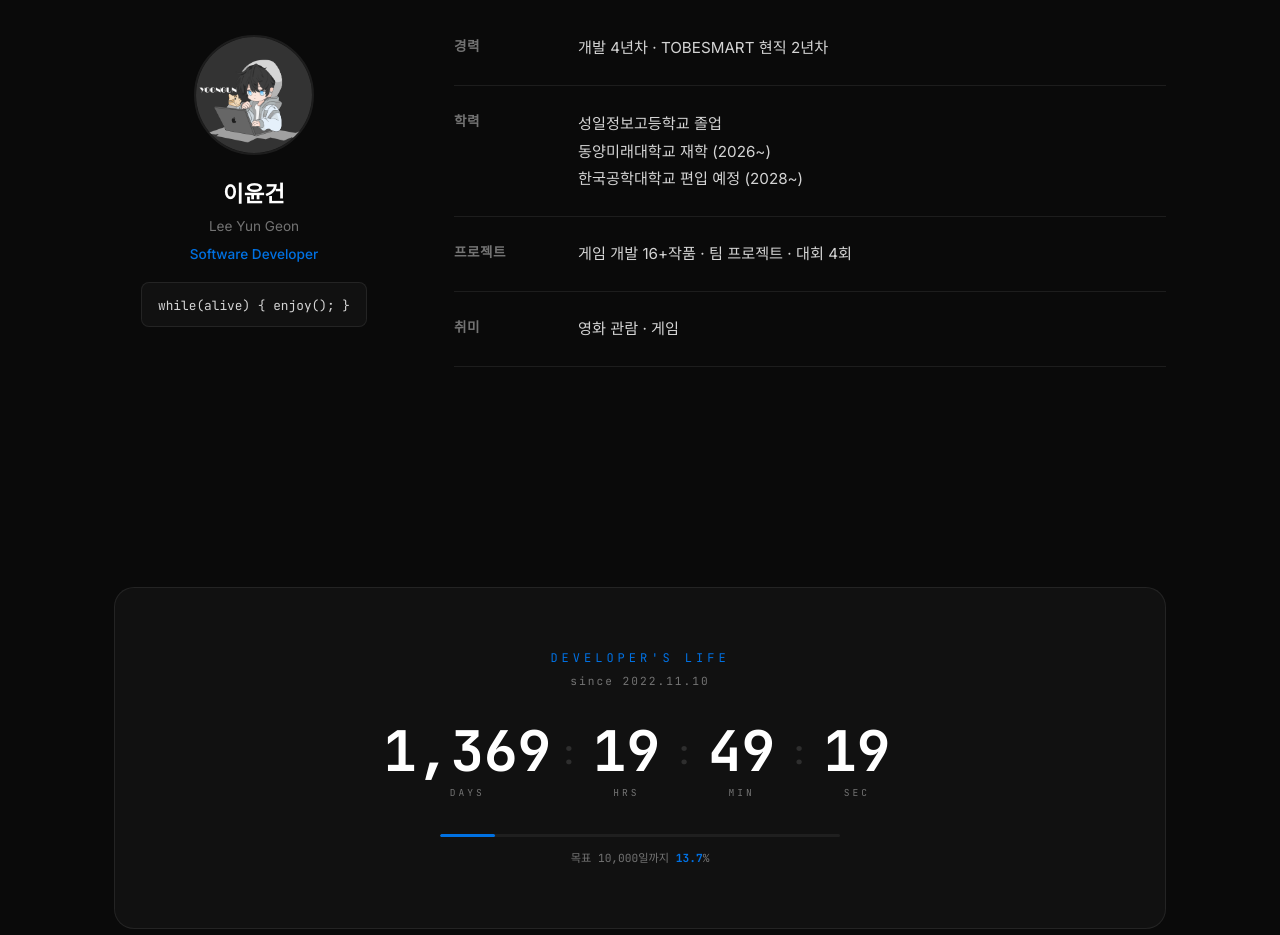
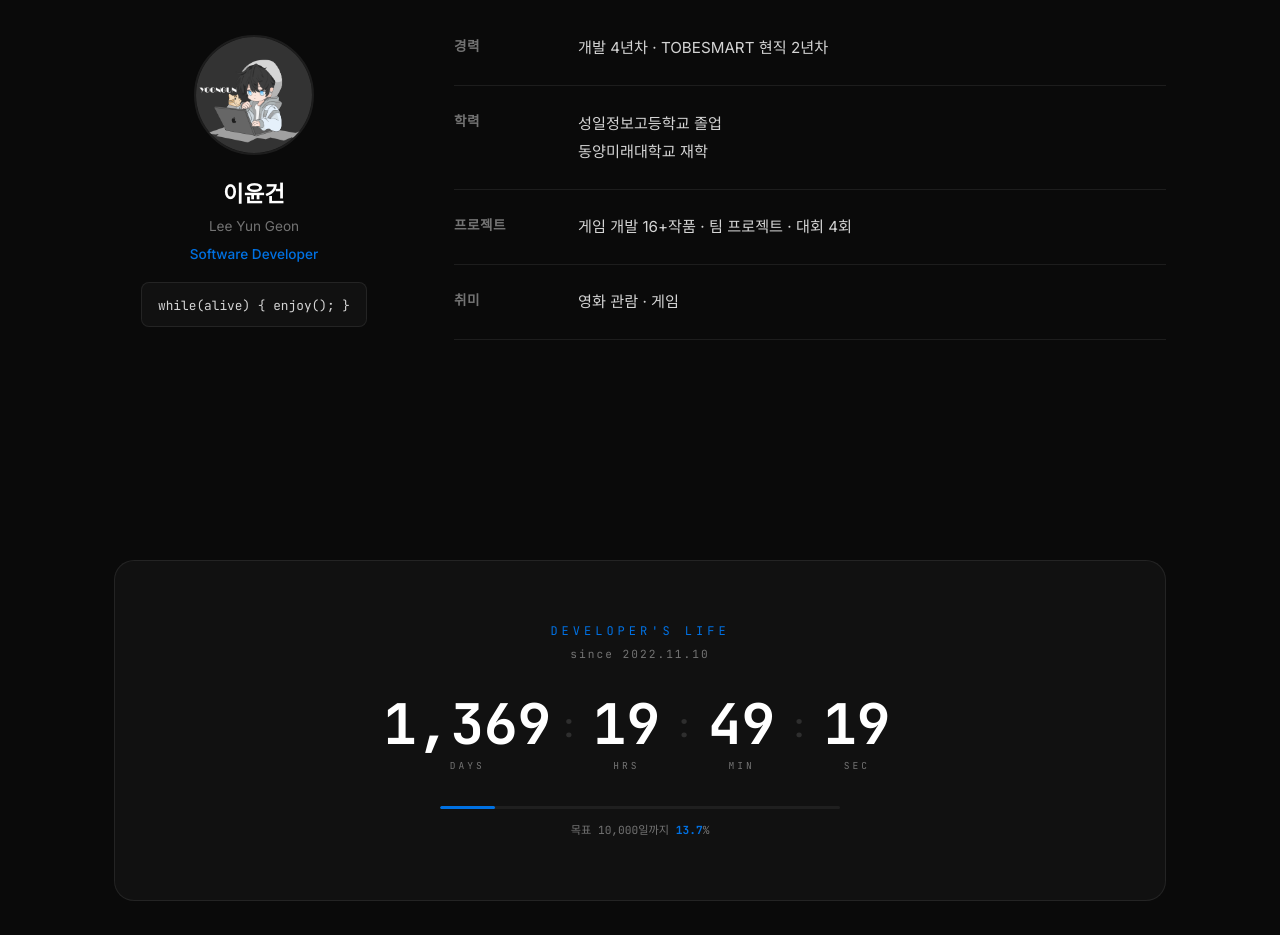
Before and after one commit to dbsrjs/CLAUDE_CODE, a plain HTML site: page LYG/index.html in a window 1280 px wide. Shown: the part 1080-2015 px from the top of the page. Drawn offline with Linux system fonts and the light colour scheme; no server answers.

Commit message:
chore: 프로필에 학력 행 수정
한국공학대학교 및 년도 제거

```diff
--- a/LYG/index.html
+++ b/LYG/index.html
@@ -108,8 +108,7 @@
                             <div class="info-label">학력</div>
                             <div class="info-value">
                                 <p>성일정보고등학교 졸업</p>
-                                <p>동양미래대학교 재학 (2026~)</p>
-                                <p>한국공학대학교 편입 예정 (2028~)</p>
+                                <p>동양미래대학교 재학</p>
                             </div>
                         </div>
                         <div class="info-item reveal">
```
